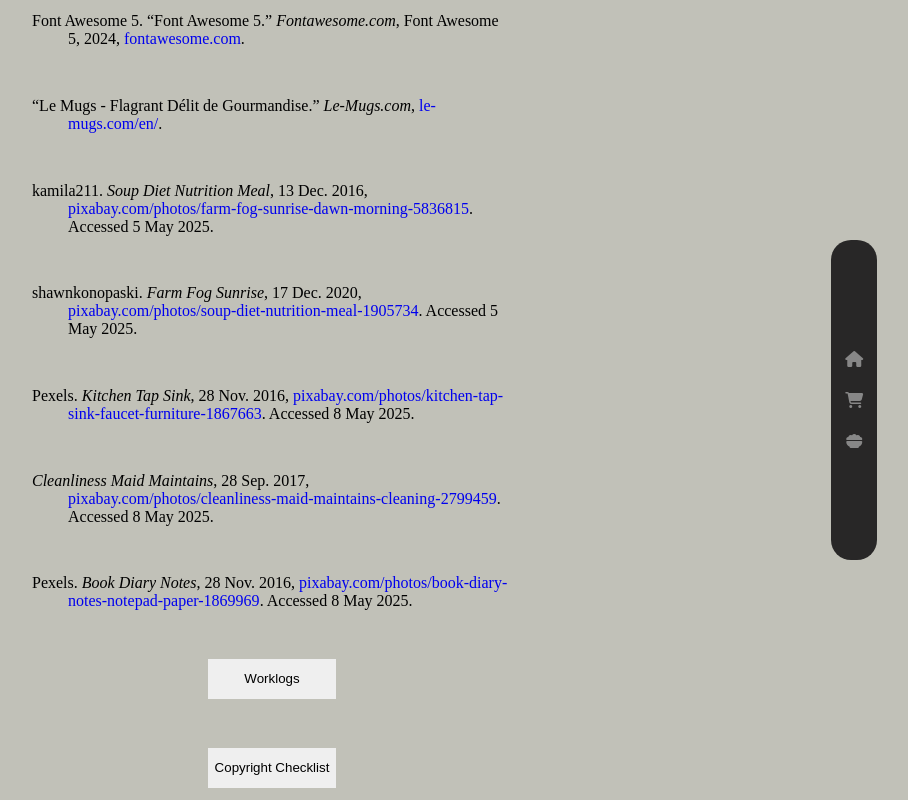
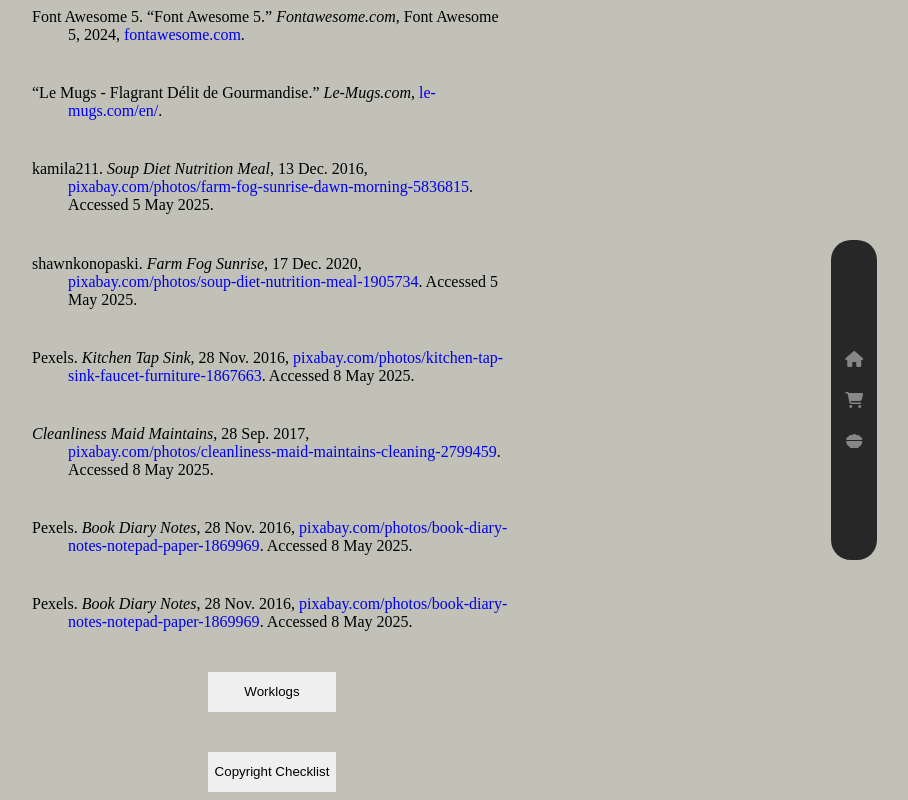
Before and after one commit to Dominik-DiBenedetto/webmaster3, a website built with Vite: page reference_page.html in a window 1280 px wide. Shown: the whole page, without its empty margins (368-1276 px from the left). Built offline with nearby package versions, Linux system fonts and the light colour scheme.

```diff
--- a/reference_page.html
+++ b/reference_page.html
@@ -36,6 +36,9 @@
     <div class="citation">
         <span>Pexels. <i>Book Diary Notes</i>, 28 Nov. 2016, <a target="_blank" href="https://pixabay.com/photos/book-diary-notes-notepad-paper-1869969/">pixabay.com/photos/book-diary-notes-notepad-paper-1869969</a>. Accessed 8 May 2025.</span>
     </div>
+    <div class="citation">
+        <span>Pexels. <i>Book Diary Notes</i>, 28 Nov. 2016, <a target="_blank" href="https://pixabay.com/photos/book-diary-notes-notepad-paper-1869969/">pixabay.com/photos/book-diary-notes-notepad-paper-1869969</a>. Accessed 8 May 2025.</span>
+    </div>
 
     <button class="file-view-popup worklogs-popup">Worklogs</button>
     <button class="file-view-popup copyright-checklist-popup">Copyright Checklist</button>
```
Also changed, not shown: 1 other file.
